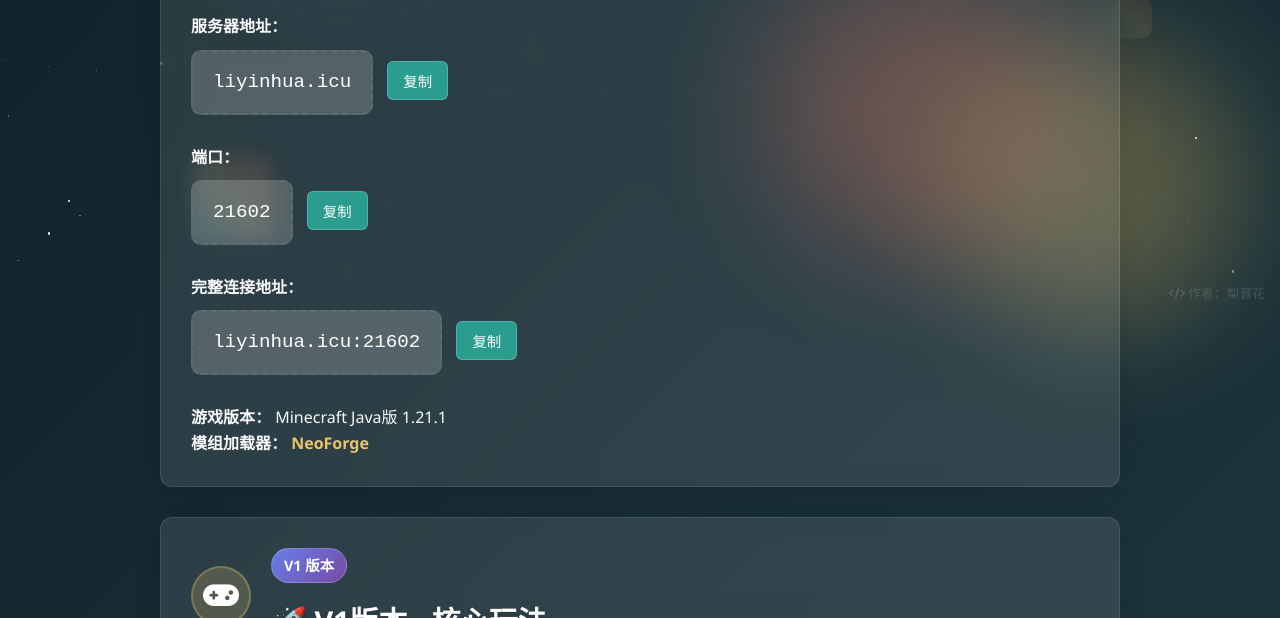
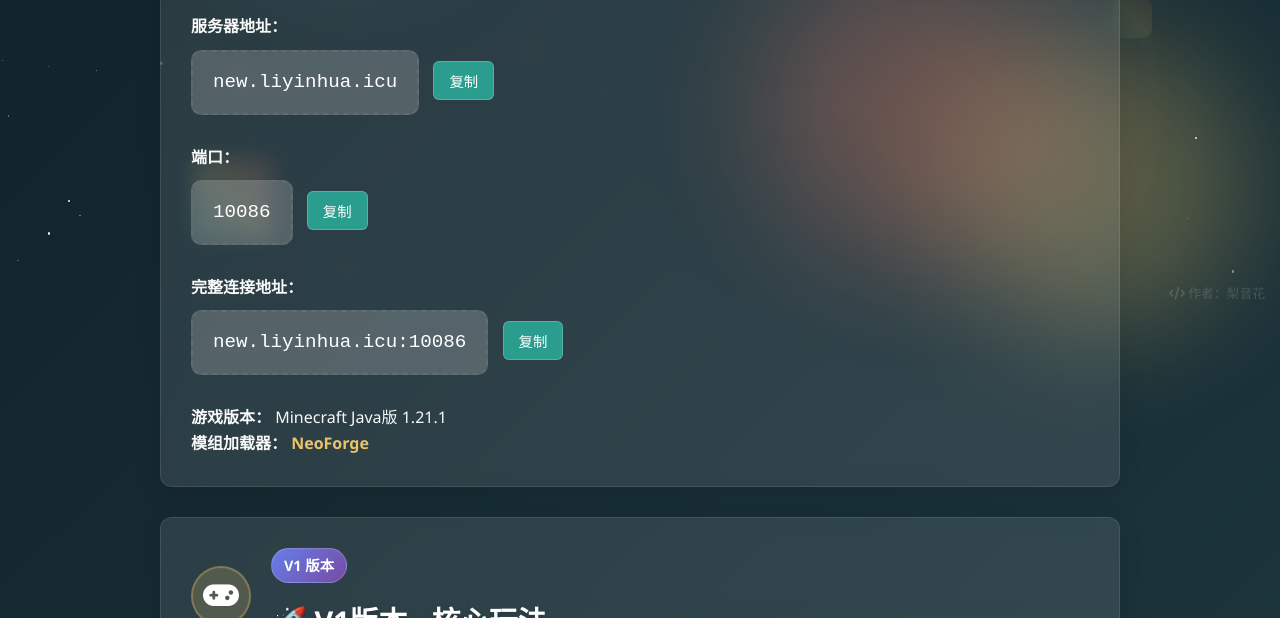
Before and after one commit to liyinhua1018/lyh, a plain HTML site: page index.html in a window 1280 px wide. Shown: the part 482-1100 px from the top of the page. Drawn offline with Linux system fonts and the light colour scheme.

Commit message:
Update server address and port in index.html

```diff
--- a/index.html
+++ b/index.html
@@ -693,15 +693,15 @@
             </div>
 
             <p><strong>服务器地址：</strong></p>
-            <div class="address-box">liyinhua.icu</div>
+            <div class="address-box">new.liyinhua.icu</div>
             <button class="copy-btn" onclick="copyToClipboard('liyinhua.icu')">复制</button>
 
             <p style="margin-top: 20px;"><strong>端口：</strong></p>
-            <div class="address-box">21602</div>
+            <div class="address-box">10086</div>
             <button class="copy-btn" onclick="copyToClipboard('21602')">复制</button>
 
             <p style="margin-top: 20px;"><strong>完整连接地址：</strong></p>
-            <div class="address-box">liyinhua.icu:21602</div>
+            <div class="address-box">new.liyinhua.icu:10086</div>
             <button class="copy-btn" onclick="copyToClipboard('liyinhua.icu:21602')">复制</button>
 
             <p style="margin-top: 20px;"><strong>游戏版本：</strong> Minecraft Java版 1.21.1</p>
```
